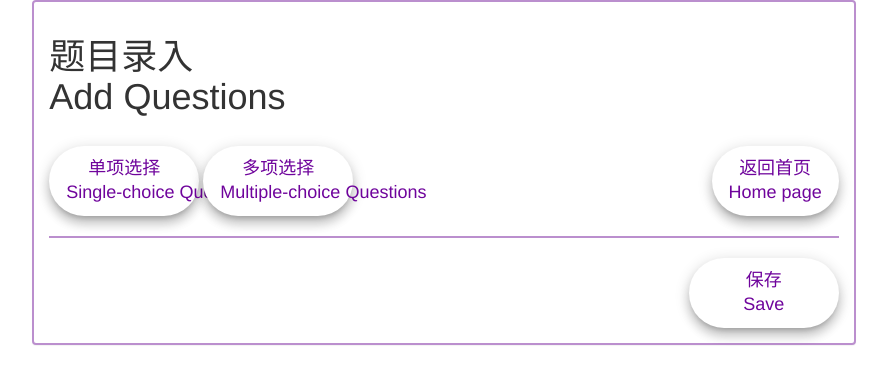
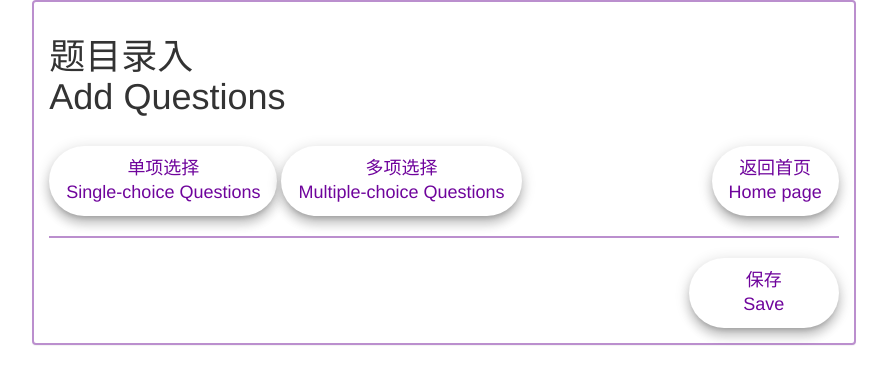
Before and after one commit to daaqing452/AcademicEthicsTest, a Django app: template static/template/survey_create.html in a window 1280 px wide. Shown: the top 384 px of the page, without its empty margins (196-1083 px from the left). Run offline with Django 3.2, Linux system fonts and the light colour scheme; the template is opened without the code that fills it, so the values that code supplies are empty; some libraries are stand-ins or nearby versions.

Commit message:
minor fixes

```diff
--- a/static/template/survey_create.html
+++ b/static/template/survey_create.html
@@ -20,8 +20,8 @@
             </div>
             </br>
             <div class="btn-group" name="my-btn-group" style="width: 100%">
-                <button type="button" class="btn btn-lg box-shadow" data-toggle="modal" data-target="#myModal"  onclick="createSurvey(1)" style="color: #6F049C; border-radius: 50px 50px 50px 50px; width: 150px; margin-right: 5px; background: white;"> 单项选择 <br> Single-choice Questions </button>
-                <button type="button" class="btn btn-lg box-shadow" data-toggle="modal" data-target="#myModal" onclick="createSurvey(2)" style="color: #6F049C; border-radius: 50px 50px 50px 50px; width: 150px; background: white;"> 多项选择 <br> Multiple-choice Questions </button>
+                <button type="button" class="btn btn-lg box-shadow" data-toggle="modal" data-target="#myModal"  onclick="createSurvey(1)" style="color: #6F049C; border-radius: 50px 50px 50px 50px;  margin-right: 5px; background: white;"> 单项选择 <br> Single-choice Questions </button>
+                <button type="button" class="btn btn-lg box-shadow" data-toggle="modal" data-target="#myModal" onclick="createSurvey(2)" style="color: #6F049C; border-radius: 50px 50px 50px 50px;  background: white;"> 多项选择 <br> Multiple-choice Questions </button>
                 <button type="button" class="btn btn-lg box-shadow"  onclick="window.location.href='/index'" style="color: #6F049C; border-radius: 50px 50px 50px 50px;  float: right; background: white;"> 返回首页 <br> Home page </button>
             </div>
             <hr style="height: 2px; border: none; background-color: #BB8FCE">
```
Also changed, not shown: static/template/show_files.html (+9 -9 lines).
